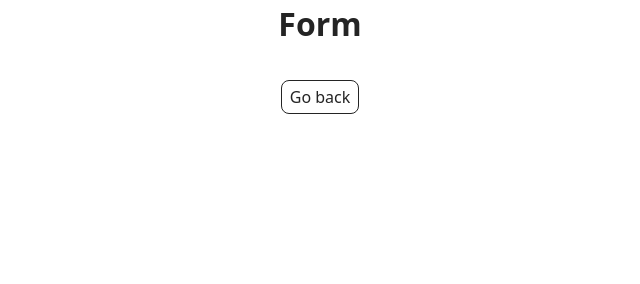
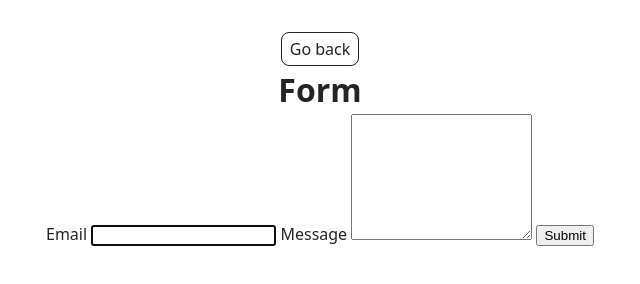
Before and after one commit to Kimmimaru/goit-js-hw-09, a plain HTML site: page 2-form.html in a window 1280 px wide. Shown: the whole page, without its empty margins (320-960 px from the left). Drawn offline with Linux system fonts and the light colour scheme.

Commit message:
Deploying to gh-pages from @ Kimmimaru/goit-js-hw-09@a3b332a981e8d9f3b799a7845026ee93242ab4bf 🚀

```diff
--- a/2-form.html
+++ b/2-form.html
@@ -5,6 +5,8 @@
     <meta http-equiv="X-UA-Compatible" content="IE=edge" />
     <meta name="viewport" content="width=device-width, initial-scale=1.0" />
     <title>Page 3</title>
+    <script type="module" crossorigin src="/goit-js-hw-09/2-form.js"></script>
+    <link rel="modulepreload" crossorigin href="/goit-js-hw-09/assets/modulepreload-polyfill-B5Qt9EMX.js">
     <link rel="stylesheet" crossorigin href="/goit-js-hw-09/assets/styles-luxRtU2x.css">
   </head>
   <body>
@@ -12,12 +14,21 @@
 
     <main>
       <div class="container">
-        <h1 class="main-title">
-          Form
-        </h1>
         <a class="back-link" href="./index.html">Go back</a>
+        <h1 class="main-title">Form</h1>
+
+        <form class="feedback-form" autocomplete="off">
+          <label>
+            Email
+            <input type="email" name="email" autofocus />
+          </label>
+          <label>
+            Message
+            <textarea name="message" rows="8"></textarea>
+          </label>
+          <button type="submit">Submit</button>
+        </form>
       </div>
     </main>
-  <script src="./js/2-form.js"></script>
   </body>
 </html>
--- /dev/null
+++ b/2-form.js
@@ -0,0 +1,2 @@
+import"./assets/modulepreload-polyfill-B5Qt9EMX.js";/* empty css                      */const l="feedback-form-state";let a={email:"",message:""};const e=document.querySelector(".feedback-form");if(!e)console.warn("Feedback form not found on the page");else{const n=localStorage.getItem(l);if(n)try{const s=JSON.parse(n);a.email=s.email||"",a.message=s.message||"";const t=e.elements.email,m=e.elements.message;t&&(t.value=a.email),m&&(m.value=a.message)}catch(s){console.warn("Failed to parse saved form data",s)}e.addEventListener("input",s=>{const t=s.target;if(!(t instanceof HTMLInputElement||t instanceof HTMLTextAreaElement))return;const m=t.name;if(!m)return;const o=t.value.trimStart();a={...a,[m]:o};const r={email:a.email.trim(),message:a.message.trim()};localStorage.setItem(l,JSON.stringify(r))}),e.addEventListener("submit",s=>{s.preventDefault();const t=e.elements.email&&e.elements.email.value?e.elements.email.value.trim():"",m=e.elements.message&&e.elements.message.value?e.elements.message.value.trim():"";if(!t||!m){alert("Fill please all fields");return}console.log({email:t,message:m}),localStorage.removeItem(l),a={email:"",message:""},e.reset()})}
+//# sourceMappingURL=2-form.js.map
--- /dev/null
+++ b/assets/modulepreload-polyfill-B5Qt9EMX.js
@@ -0,0 +1,2 @@
+(function(){const t=document.createElement("link").relList;if(t&&t.supports&&t.supports("modulepreload"))return;for(const e of document.querySelectorAll('link[rel="modulepreload"]'))i(e);new MutationObserver(e=>{for(const r of e)if(r.type==="childList")for(const o of r.addedNodes)o.tagName==="LINK"&&o.rel==="modulepreload"&&i(o)}).observe(document,{childList:!0,subtree:!0});function s(e){const r={};return e.integrity&&(r.integrity=e.integrity),e.referrerPolicy&&(r.referrerPolicy=e.referrerPolicy),e.crossOrigin==="use-credentials"?r.credentials="include":e.crossOrigin==="anonymous"?r.credentials="omit":r.credentials="same-origin",r}function i(e){if(e.ep)return;e.ep=!0;const r=s(e);fetch(e.href,r)}})();
+//# sourceMappingURL=modulepreload-polyfill-B5Qt9EMX.js.map
```
Also changed, not shown: 1-gallery.html (+1 -0 lines), 1-gallery.js (+1 -1 lines), 3 other files.
